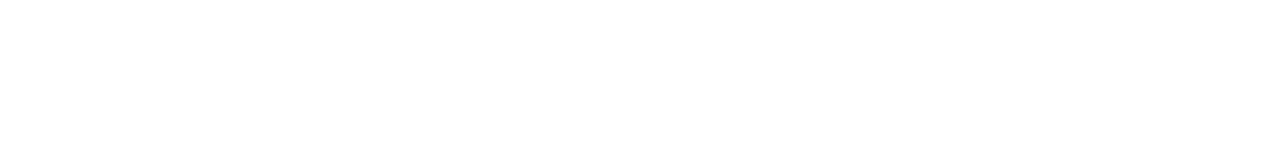
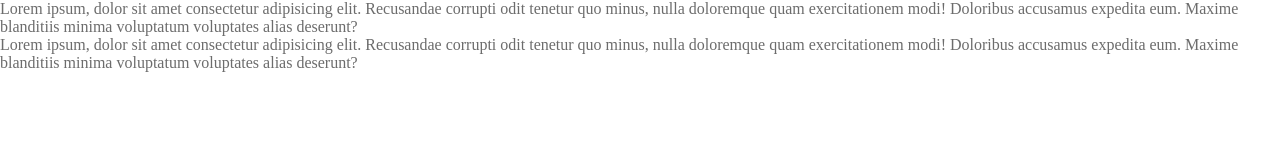
Before and after one commit to RalphCajazeira/projeto-travelgram, a plain HTML site: page index.html in a window 1280 px wide. Drawn offline with Linux system fonts and the light colour scheme.

Commit message:
initial style

```diff
--- a/index.html
+++ b/index.html
@@ -1,10 +1,19 @@
 <!DOCTYPE html>
 <html lang="pt-br">
   <head>
+    <link rel="preconnect" href="https://fonts.googleapis.com">
+    <link rel="preconnect" href="https://fonts.gstatic.com" crossorigin>
+
     <meta charset="UTF-8" />
     <meta name="viewport" content="width=device-width, initial-scale=1.0" />
     <title>Travelgram | Perfil de Viagens</title>
     <link rel="stylesheet" href="styles/index.css" />
+
+    <link href="https://fonts.googleapis.com/css2?family=Poppins&display=swap" rel="stylesheet">
+
   </head>
-  <body></body>
+  <body>
+    <p>Lorem ipsum, dolor sit amet consectetur adipisicing elit. Recusandae corrupti odit tenetur quo minus, nulla doloremque quam exercitationem modi! Doloribus accusamus expedita eum. Maxime blanditiis minima voluptatum voluptates alias deserunt?</p>
+    <p>Lorem ipsum, dolor sit amet consectetur adipisicing elit. Recusandae corrupti odit tenetur quo minus, nulla doloremque quam exercitationem modi! Doloribus accusamus expedita eum. Maxime blanditiis minima voluptatum voluptates alias deserunt?</p>
+  </body>
 </html>
--- a/styles/global.css
+++ b/styles/global.css
@@ -1,5 +1,20 @@
-*{
+* {
   margin: 0;
   padding: 0;
   box-sizing: border-box;
 }
+
+:root {
+--brand-color: #EF5F4C;
+--background-color: #FFFFFF;
+--surface-color: #F5F5F5;
+--skeleton-color: #D9D9D9;
+--shape-transparency: #ffffff8f;
+--text-color-primary: #313131;
+--text-color-secondary: #6C6C6C;
+}
+
+body {
+  color: var(--text-color-secondary);
+  background-color: var(--background-color);
+}
```
Also changed, not shown: assets/AirplaneTilt.svg (added), assets/Image 01.png (added), assets/Image 02.png (added), assets/Image 03.png (added), assets/Image 04.png (added), assets/Image 05.png (added), assets/Image 06.png (added), assets/Image 07.png (added), assets/Image 08.png (added), assets/Image 09.png (added), assets/Image 10.png (added), assets/Image 11.png (added), assets/Image.svg (added), assets/Logo.svg (added), 2 more files, 1 other file.
